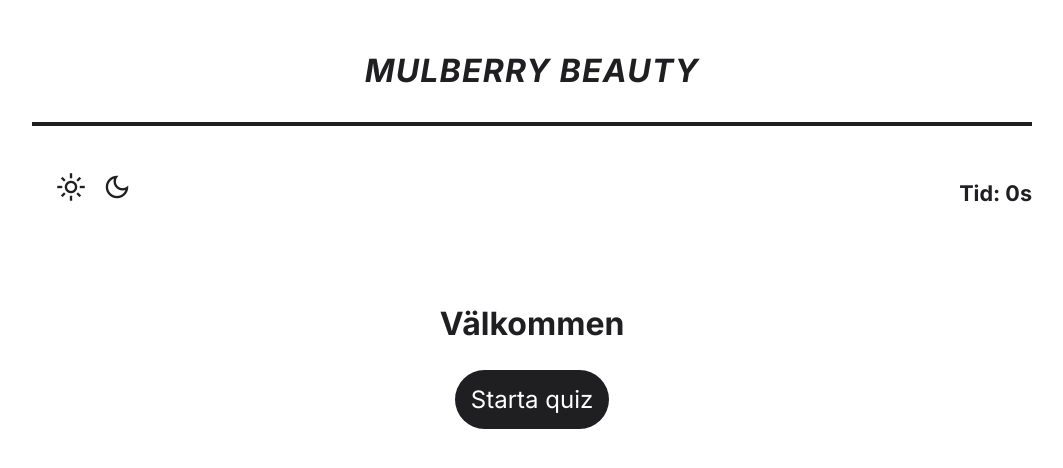
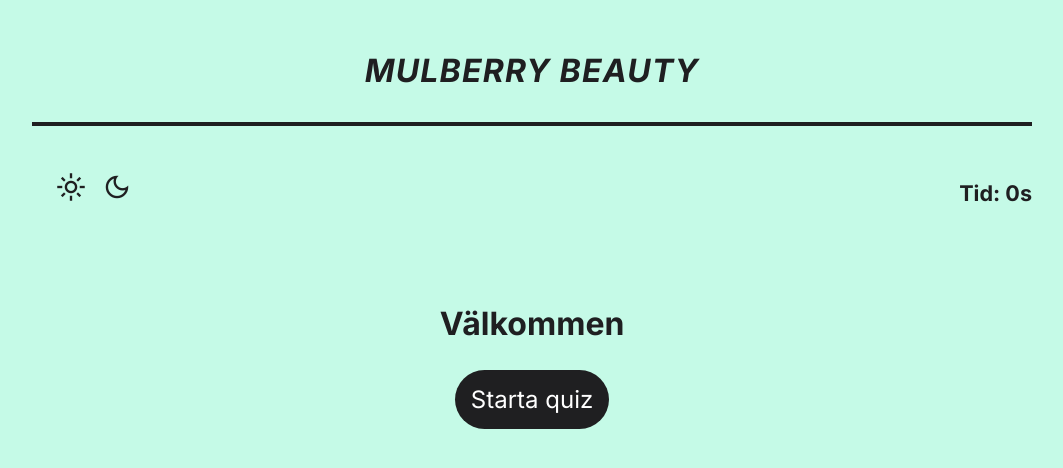
Before and after one commit to skogblad/Mulberry-Beauty-quiz, a website built with Vite: page index.html in a window 1280 px wide. Shown: the whole page, without its empty margins (108-1171 px from the left). Built offline with nearby package versions, Linux system fonts and the light colour scheme.

Commit message:
🚀 Added light green background color

```diff
--- a/src/sass/_base.scss
+++ b/src/sass/_base.scss
@@ -43,7 +43,7 @@
 body {
   font-family: 'Inter', Helvetica, Arial, sans-serif;
   color: $lightThemeText;
-  background-color: $lightTheme;
+  background-color: $lightGreen;
   margin-inline: 5%;
   transition: background-color 0.3s, color 0.3s;
 }
--- a/src/sass/_variables.scss
+++ b/src/sass/_variables.scss
@@ -3,6 +3,7 @@
 $green: #1EE200;
 $red: #FD3833;
 $white: #f8f3f3;
+$lightGreen: #c5fae7;
 
 $lightTheme: #ffffff;
 $lightThemeText: #1F1F21;
```
